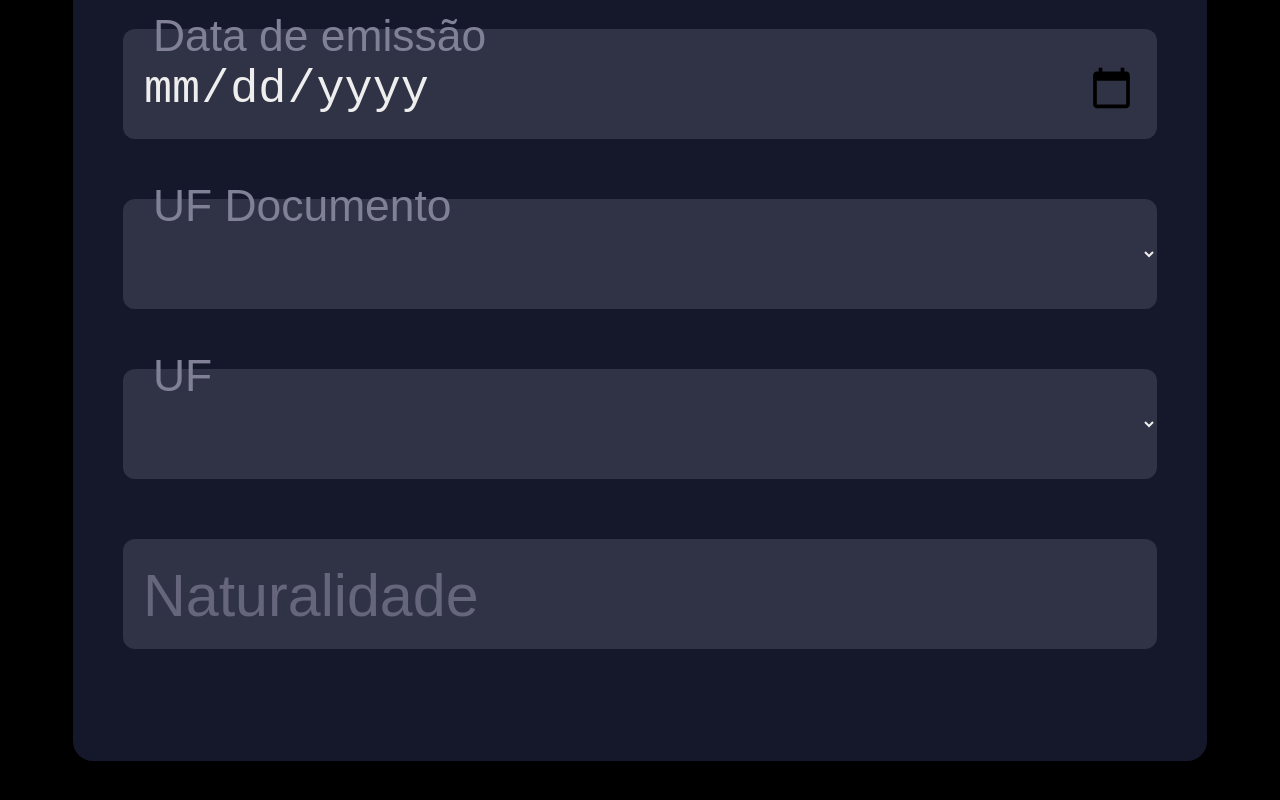
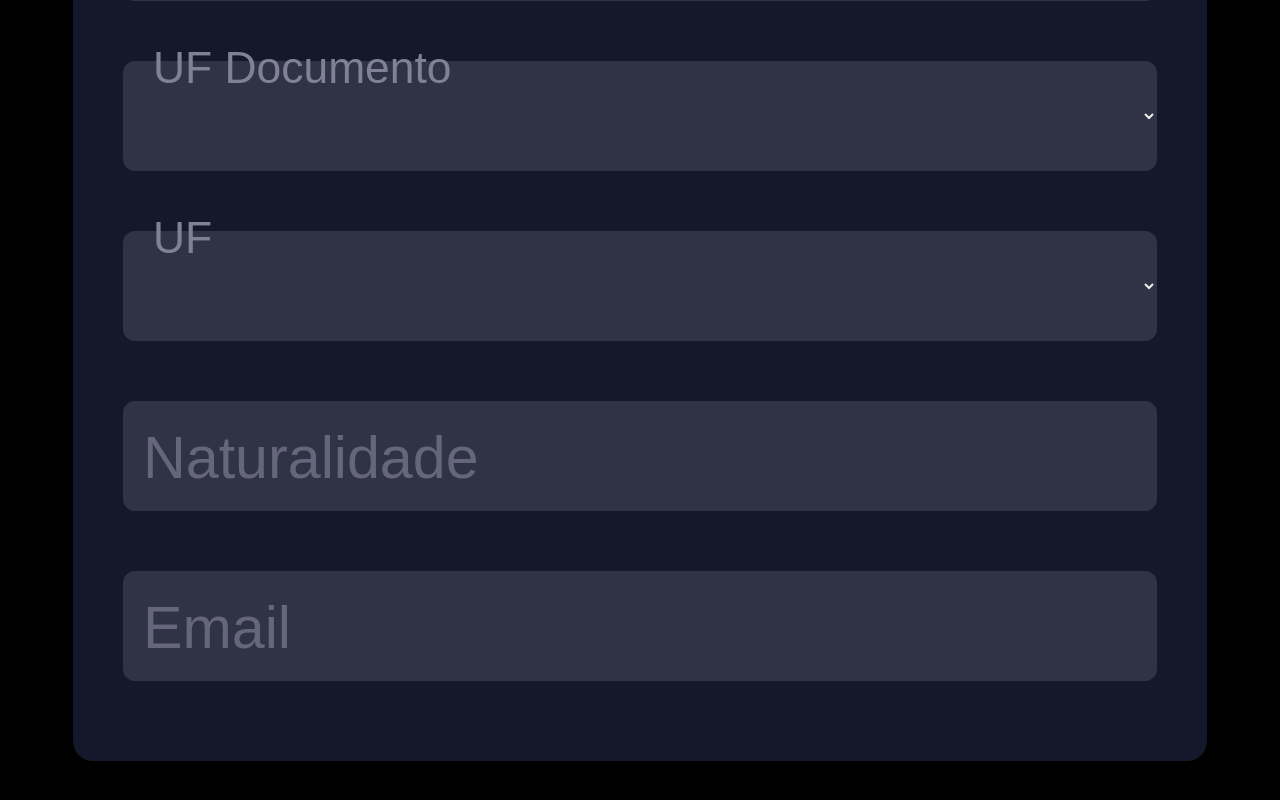
Before and after one commit to giovanesantiago/FormularioRoyal, a React (Create React App) app: page / in a window 1280 px wide. Shown: the part 2589-3389 px from the top of the page. Built offline with nearby package versions, Linux system fonts and the light colour scheme.

Commit message:
segunda pagina em andamento 3

```diff
--- a/src/componentes/form1.jsx
+++ b/src/componentes/form1.jsx
@@ -2,7 +2,7 @@ import React from "react"
 import { ReactDOM } from "react"
 import style from "../css/style.css"
 import { cpf, tel, nasc, entrada } from "../validações/validaçõesPag1"
-import { nome, rg, emissao, naturalidade } from "../validações/validaçõesPag2"
+import { nome, rg, emissao, naturalidade, email } from "../validações/validaçõesPag2"
 
 
 
@@ -36,6 +36,8 @@ class Form1 extends React.Component {
             messageNoValidoUF: '',
             naturalidade: '',
             messageNoValidoNATURALIDADE: '',
+            email: '',
+            messageNoValidoEMAIL: ''
 
         }
 
@@ -145,6 +147,14 @@ class Form1 extends React.Component {
                 this.setState({messageNoValidoNATURALIDADE: 'NATURALIDADE INVALIDA'})
             }
         }
+        if(name === 'email'){
+
+            if(email(value)){
+                this.setState({messageNoValidoEMAIL: ''})
+            }else{
+                this.setState({messageNoValidoEMAIL: 'EMAIL INVALIDO'})
+            }
+        }
     }
 
     handleOnChange(e) {
@@ -236,6 +246,15 @@ class Form1 extends React.Component {
         if(name === 'naturalidade'){
             if(naturalidade(value)){
                 this.setState({messageNoValidoNATURALIDADE: ''})
+                this.setState({[name]: value})
+                console.log(value)
+            }else{
+                this.setState({[name]: ''})
+            }
+        }
+        if(name === 'email'){
+            if(email(value)){
+                this.setState({messageNoValidoEMAIL: ''})
                 this.setState({[name]: value})
                 console.log(value)
             }else{
@@ -354,7 +373,6 @@ class Form1 extends React.Component {
                 </form>
                 {/* Pagina2 */}
                 <form id="form2" onSubmit={this.handleSubmitProx} className="form form2">
-                    <div className="title">Pefeito,</div>
                     <div className="subtitle">Vamos continuar ...</div>
                     {/* NOME */}
                    <div className="input-container ic1">
@@ -465,7 +483,13 @@ class Form1 extends React.Component {
                        <label className="placeholder" htmlFor="firsname">Naturalidade</label>
                        <div className="error">{this.state.messageNoValidoNATURALIDADE}</div>
                    </div>
-
+                   {/* email */}
+                   <div className="input-container ic1">
+                       <input name="email" onChange={this.handleOnChange} onBlur={this.handleOnblur} type="text" className="input" placeholder=" "/>
+                       <div className="cut"></div>
+                       <label className="placeholder" htmlFor="firsname">Email</label>
+                       <div className="error">{this.state.messageNoValidoEMAIL}</div>
+                   </div>
                 </form>
             </div>
         )
--- a/src/validações/validaçõesPag2.js
+++ b/src/validações/validaçõesPag2.js
@@ -44,4 +44,14 @@ function naturalidade(value) {
     }
 }
 
-export { nome, rg, emissao, naturalidade }
+function email(value){
+    const temCaract = value.search('@') > -1
+    const pontoCom = value.search('.com') > -1
+    if(value !== '' && temCaract && pontoCom) {
+        return true
+    } else {
+        return false
+    }
+}
+
+export { nome, rg, emissao, naturalidade, email }
```
